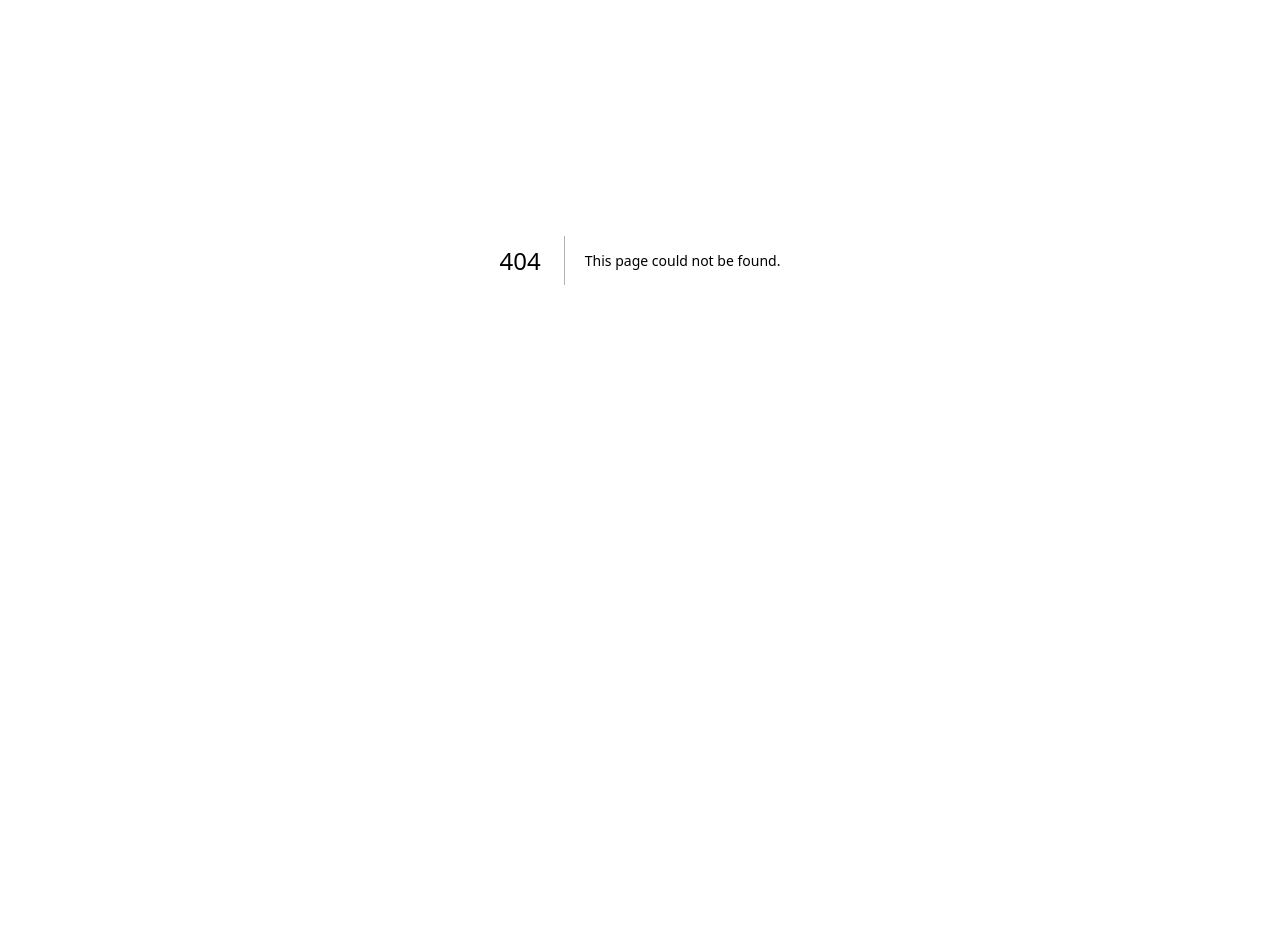
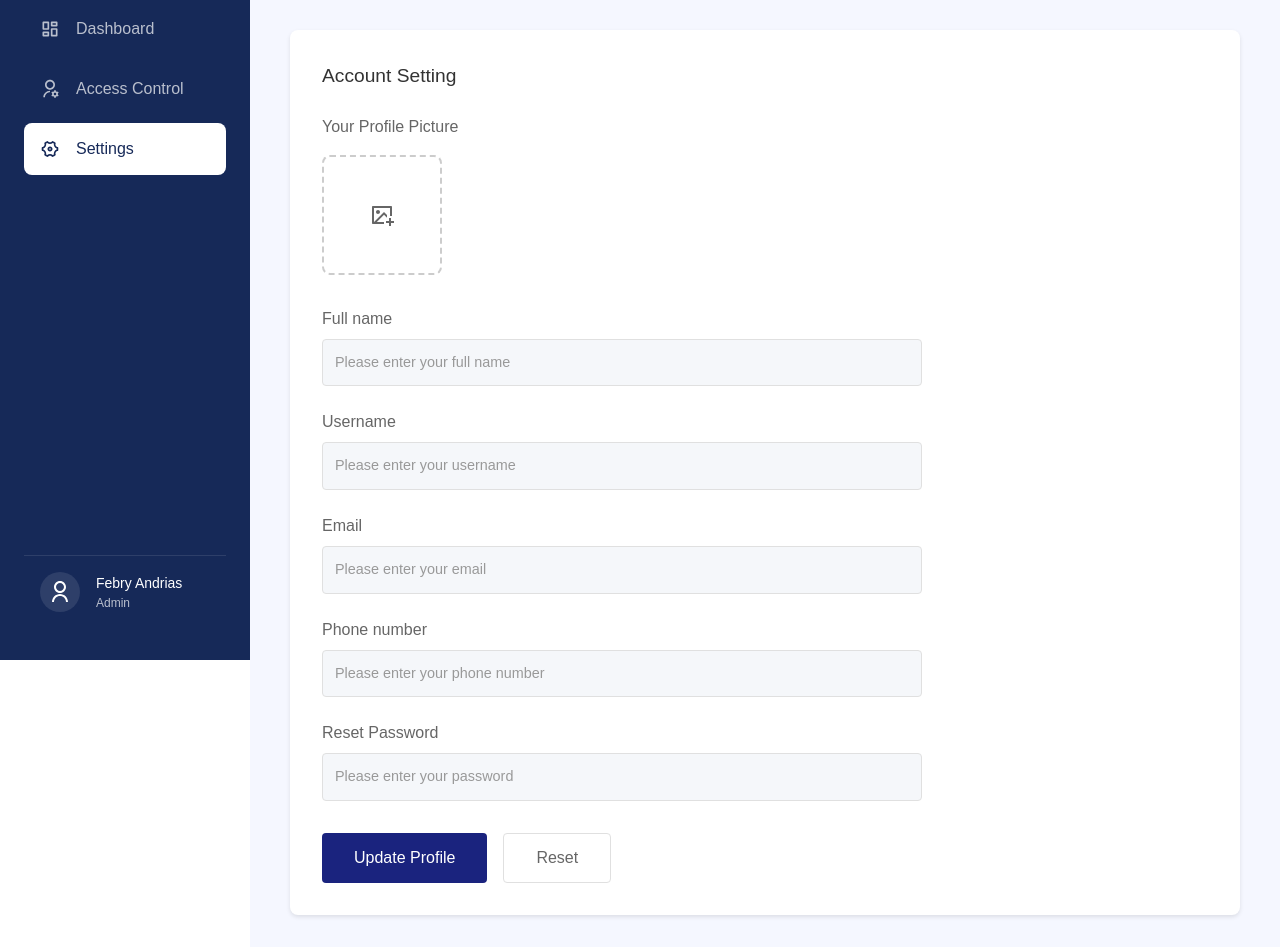
Before and after one commit to AbdurrahmanFaris-Rizqullah/Uniform-Detection-Campus, a Next.js app: page /settings in a window 1280 px wide. Before the commit this address had no page. Shown: the part 140-1087 px from the top of the page. Before the commit the page ends 800 px from the top, so only its background shows below. Built offline with nearby package versions, Linux system fonts and the light colour scheme.

Commit message:
feat(setting): add setting profile

```diff
--- /dev/null
+++ b/app/settings/page.js
@@ -0,0 +1,132 @@
+'use client';
+
+import { useState } from 'react';
+import { RiImageAddLine } from 'react-icons/ri';
+import Sidebar from '../components/layouts/Sidebar';
+import Header from '../components/layouts/Header';
+import styles from './settings.module.css';
+
+export default function Settings() {
+  const [formData, setFormData] = useState({
+    fullName: '',
+    username: '',
+    email: '',
+    phoneNumber: '',
+    password: ''
+  });
+
+  const handleChange = (e) => {
+    const { name, value } = e.target;
+    setFormData(prev => ({
+      ...prev,
+      [name]: value
+    }));
+  };
+
+  const handleSubmit = (e) => {
+    e.preventDefault();
+    console.log('Form submitted:', formData);
+  };
+
+  const handleReset = () => {
+    setFormData({
+      fullName: '',
+      username: '',
+      email: '',
+      phoneNumber: '',
+      password: ''
+    });
+  };
+
+  return (
+    <div className={styles.container}>
+      <Sidebar />
+      <div className={styles.main}>
+        <Header />
+        <div className={styles.content}>
+          <h1 className={styles.title}>Settings</h1>
+
+          <div className={styles.settingsContainer}>
+            <div className={styles.section}>
+              <h2>Account Setting</h2>
+
+              <form onSubmit={handleSubmit} className={styles.form}>
+                <div className={styles.profilePicture}>
+                  <p>Your Profile Picture</p>
+                  <div className={styles.uploadArea}>
+                    <RiImageAddLine size={24} />
+                  </div>
+                </div>
+
+                <div className={styles.formGroup}>
+                  <label htmlFor="fullName">Full name</label>
+                  <input
+                    type="text"
+                    id="fullName"
+                    name="fullName"
+                    value={formData.fullName}
+                    onChange={handleChange}
+                    placeholder="Please enter your full name"
+                  />
+                </div>
+
+                <div className={styles.formGroup}>
+                  <label htmlFor="username">Username</label>
+                  <input
+                    type="text"
+                    id="username"
+                    name="username"
+                    value={formData.username}
+                    onChange={handleChange}
+                    placeholder="Please enter your username"
+                  />
+                </div>
+
+                <div className={styles.formGroup}>
+                  <label htmlFor="email">Email</label>
+                  <input
+                    type="email"
+                    id="email"
+                    name="email"
+                    value={formData.email}
+                    onChange={handleChange}
+                    placeholder="Please enter your email"
+                  />
+                </div>
+
+                <div className={styles.formGroup}>
+                  <label htmlFor="phoneNumber">Phone number</label>
+                  <input
+                    type="tel"
+                    id="phoneNumber"
+                    name="phoneNumber"
+                    value={formData.phoneNumber}
+                    onChange={handleChange}
+                    placeholder="Please enter your phone number"
+                  />
+                </div>
+
+                <div className={styles.formGroup}>
+                  <label htmlFor="password">Reset Password</label>
+                  <input
+                    type="password"
+                    id="password"
+                    name="password"
+                    value={formData.password}
+                    onChange={handleChange}
+                    placeholder="Please enter your password"
+                  />
+                </div>
+
+                <div className={styles.buttonGroup}>
+                  <button type="submit" className={styles.updateButton}>Update Profile</button>
+                  <button type="button" onClick={handleReset} className={styles.resetButton}>Reset</button>
+                </div>
+              </form>
+            </div>
+          </div>
+        </div>
+      </div>
+    </div>
+  );
+}
--- /dev/null
+++ b/app/settings/settings.module.css
@@ -0,0 +1,138 @@
+.container {
+  display: flex;
+  min-height: 100vh;
+  position: relative;
+}
+
+.main {
+  flex: 1;
+  margin-left: 250px;
+  background-color: #F5F7FF;
+  min-height: 100vh;
+  display: flex;
+  flex-direction: column;
+  position: relative;
+  z-index: 1;
+}
+
+@media (max-width: 1024px) {
+  .main {
+    margin-left: 0;
+  }
+}
+
+.content {
+  padding: 2rem 2.5rem;
+  flex: 1;
+}
+
+.title {
+  font-size: 1.5rem;
+  font-weight: 600;
+  color: #1a237e;
+  margin-bottom: 2rem;
+}
+
+.settingsContainer {
+  background: white;
+  border-radius: 8px;
+  padding: 2rem;
+  box-shadow: 0 2px 4px rgba(0, 0, 0, 0.1);
+}
+
+.section h2 {
+  font-size: 1.2rem;
+  font-weight: 500;
+  color: #333;
+  margin-bottom: 1.5rem;
+}
+
+.form {
+  max-width: 600px;
+}
+
+.profilePicture {
+  margin-bottom: 2rem;
+}
+
+.profilePicture p {
+  margin-bottom: 1rem;
+  color: #666;
+}
+
+.uploadArea {
+  width: 120px;
+  height: 120px;
+  border: 2px dashed #ccc;
+  border-radius: 8px;
+  display: flex;
+  align-items: center;
+  justify-content: center;
+  cursor: pointer;
+  color: #666;
+  transition: all 0.3s ease;
+}
+
+.uploadArea:hover {
+  border-color: #1a237e;
+  color: #1a237e;
+}
+
+.formGroup {
+  margin-bottom: 1.5rem;
+}
+
+.formGroup label {
+  display: block;
+  margin-bottom: 0.5rem;
+  color: #666;
+}
+
+.formGroup input {
+  width: 100%;
+  padding: 0.75rem;
+  border: 1px solid #e0e0e0;
+  border-radius: 4px;
+  background-color: #f5f7fa;
+  font-size: 0.9rem;
+}
+
+.formGroup input::placeholder {
+  color: #999;
+}
+
+.buttonGroup {
+  display: flex;
+  gap: 1rem;
+  margin-top: 2rem;
+}
+
+.updateButton {
+  padding: 0.75rem 2rem;
+  background-color: #1a237e;
+  color: white;
+  border: none;
+  border-radius: 4px;
+  cursor: pointer;
+  font-weight: 500;
+  transition: background-color 0.3s ease;
+}
+
+.updateButton:hover {
+  background-color: #151b60;
+}
+
+.resetButton {
+  padding: 0.75rem 2rem;
+  background-color: transparent;
+  color: #666;
+  border: 1px solid #e0e0e0;
+  border-radius: 4px;
+  cursor: pointer;
+  font-weight: 500;
+  transition: all 0.3s ease;
+}
+
+.resetButton:hover {
+  background-color: #f5f5f5;
+}
```
